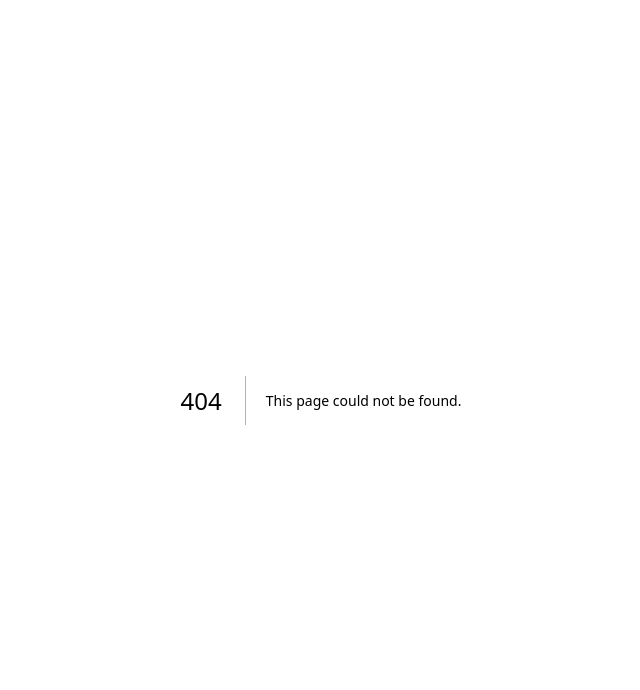
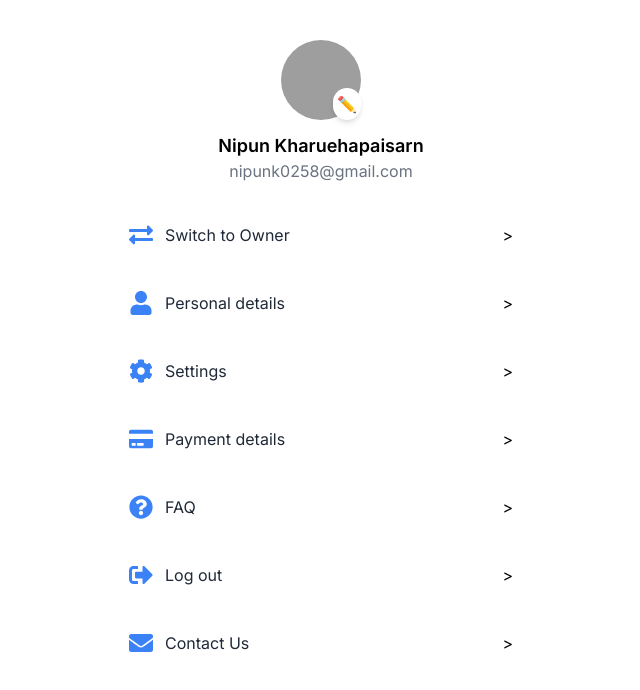
Before and after one commit to KaweewatN/ShareHood, a Next.js app in the folder share-hood/: page /profile in a window 1280 px wide. Before the commit this address had no page. Shown: the top 690 px of the page, without its empty margins (319-959 px from the left). Built offline with nearby package versions, Linux system fonts and the light colour scheme; grey boxes are pictures that could not be loaded.

Commit message:
feat: add profile page

```diff
--- /dev/null
+++ b/share-hood/src/app/profile/page.tsx
@@ -0,0 +1,8 @@
+import React from "react";
+import ProfilePage from "@components/profile/ProfilePage";
+
+const Page: React.FC = () => {
+  return <ProfilePage />;
+};
+
+export default Page;
--- /dev/null
+++ b/share-hood/src/components/profile/ProfileHeader.tsx
@@ -0,0 +1,26 @@
+"use client";
+
+import React from "react";
+import Image from "next/image";
+
+const ProfileHeader: React.FC = () => {
+  return (
+    <div className="relative mt-6 flex flex-col items-center">
+      <div className="relative h-20 w-20">
+        <Image
+          src="/images/Nipun.jpg"
+          alt="Profile"
+          layout="fill"
+          className="rounded-full object-cover"
+        />
+        <button className="absolute bottom-0 right-0 rounded-full bg-white p-1 shadow-md">
+          ✏️
+        </button>
+      </div>
+      <h2 className="mt-3 text-lg font-semibold">Nipun Kharuehapaisarn</h2>
+      <p className="text-gray-500">nipunk0258@gmail.com</p>
+    </div>
+  );
+};
+
+export default ProfileHeader;
--- /dev/null
+++ b/share-hood/src/components/profile/ProfileMenuItem.tsx
@@ -0,0 +1,27 @@
+"use client";
+
+import React from "react";
+import {IconType} from "react-icons"; // Optional for icons if you’re using react-icons or similar
+
+interface ProfileMenuItemProps {
+  label: string;
+  icon: IconType;
+  onClick?: () => void;
+}
+
+const ProfileMenuItem: React.FC<ProfileMenuItemProps> = ({label, icon: Icon, onClick}) => {
+  return (
+    <button
+      onClick={onClick}
+      className="flex w-full items-center justify-between rounded-lg p-4 hover:bg-gray-100"
+    >
+      <div className="flex items-center">
+        <Icon className="mr-3 text-blue-500" size={24} />
+        <span className="text-gray-800">{label}</span>
+      </div>
+      <span>&gt;</span>
+    </button>
+  );
+};
+
+export default ProfileMenuItem;
--- /dev/null
+++ b/share-hood/src/components/profile/ProfilePage.tsx
@@ -0,0 +1,30 @@
+"use client";
+
+import React from 'react';
+import ProfileHeader from './ProfileHeader';
+import ProfileMenuItem from './ProfileMenuItem';
+import { FaUser, FaCog, FaCreditCard, FaQuestionCircle, FaEnvelope, FaSignOutAlt, FaExchangeAlt } from 'react-icons/fa';
+
+const ProfilePage: React.FC = () => {
+  const handleLogout = () => {
+    // Implement your logout logic here
+    // eslint-disable-next-line no-console
+    console.log('Logout');
+  };
+  return (
+    <div className="max-w-md mx-auto p-4">
+      <ProfileHeader />
+      <div className="mt-6 space-y-3">
+        <ProfileMenuItem label="Switch to Owner" icon={FaExchangeAlt} />
+        <ProfileMenuItem label="Personal details" icon={FaUser} />
+        <ProfileMenuItem label="Settings" icon={FaCog} />
+        <ProfileMenuItem label="Payment details" icon={FaCreditCard} />
+        <ProfileMenuItem label="FAQ" icon={FaQuestionCircle} />
+        <ProfileMenuItem label="Log out" icon={FaSignOutAlt} onClick={handleLogout} />
+        <ProfileMenuItem label="Contact Us" icon={FaEnvelope} />
+      </div>
+    </div>
+  );
+};
+
+export default ProfilePage;
```
Also changed, not shown: 1 other file (tests, documents, lock files or other folders).
